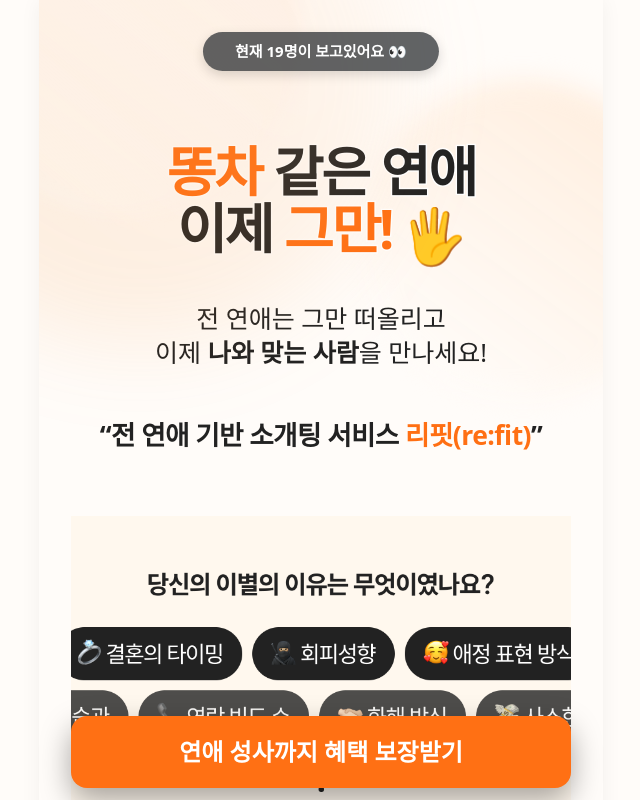
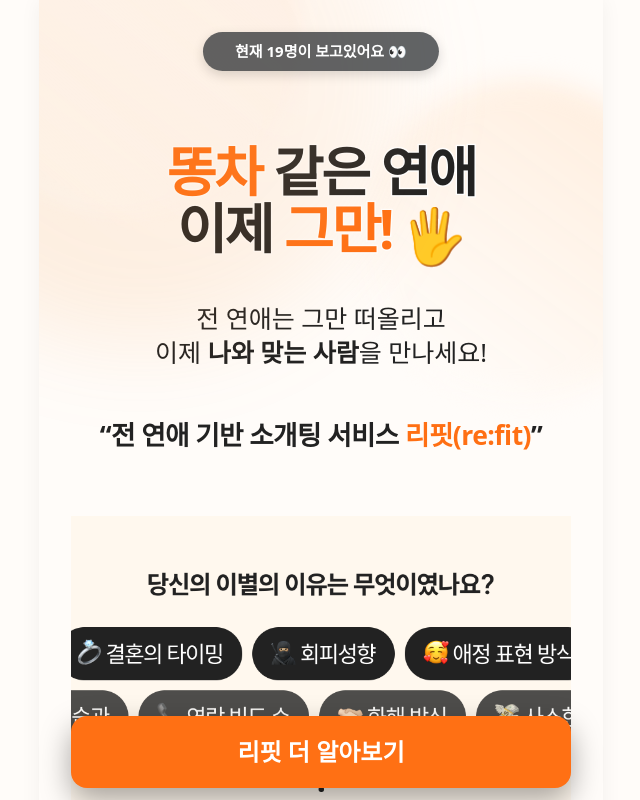
Before and after one commit to ip99202/refit_landing, a Next.js app: page / in a window 1280 px wide. Shown: the top 800 px of the page, without its empty margins (319-959 px from the left). Built offline with nearby package versions, Linux system fonts and the light colour scheme.

Commit message:
feat: Update button text in FormModalTrigger.

```diff
--- a/components/landing/FormModalTrigger.tsx
+++ b/components/landing/FormModalTrigger.tsx
@@ -77,7 +77,7 @@
             onClick={() => setOpen(true)}
             className="w-full rounded-2xl bg-[#ff7014] px-4 py-4 text-[clamp(22px,4.8cqw,60px)] font-bold leading-none text-white shadow-[0_12px_30px_rgba(0,0,0,0.35)] transition-all duration-200 hover:bg-white hover:text-[#ff7014] hover:ring-2 hover:ring-inset hover:ring-[#ff7014] active:bg-white active:text-[#ff7014] active:ring-2 active:ring-inset active:ring-[#ff7014] sm:py-6"
           >
-            연애 성사까지 혜택 보장받기
+            리핏 더 알아보기
           </button>
         </div>
       </div>
```
